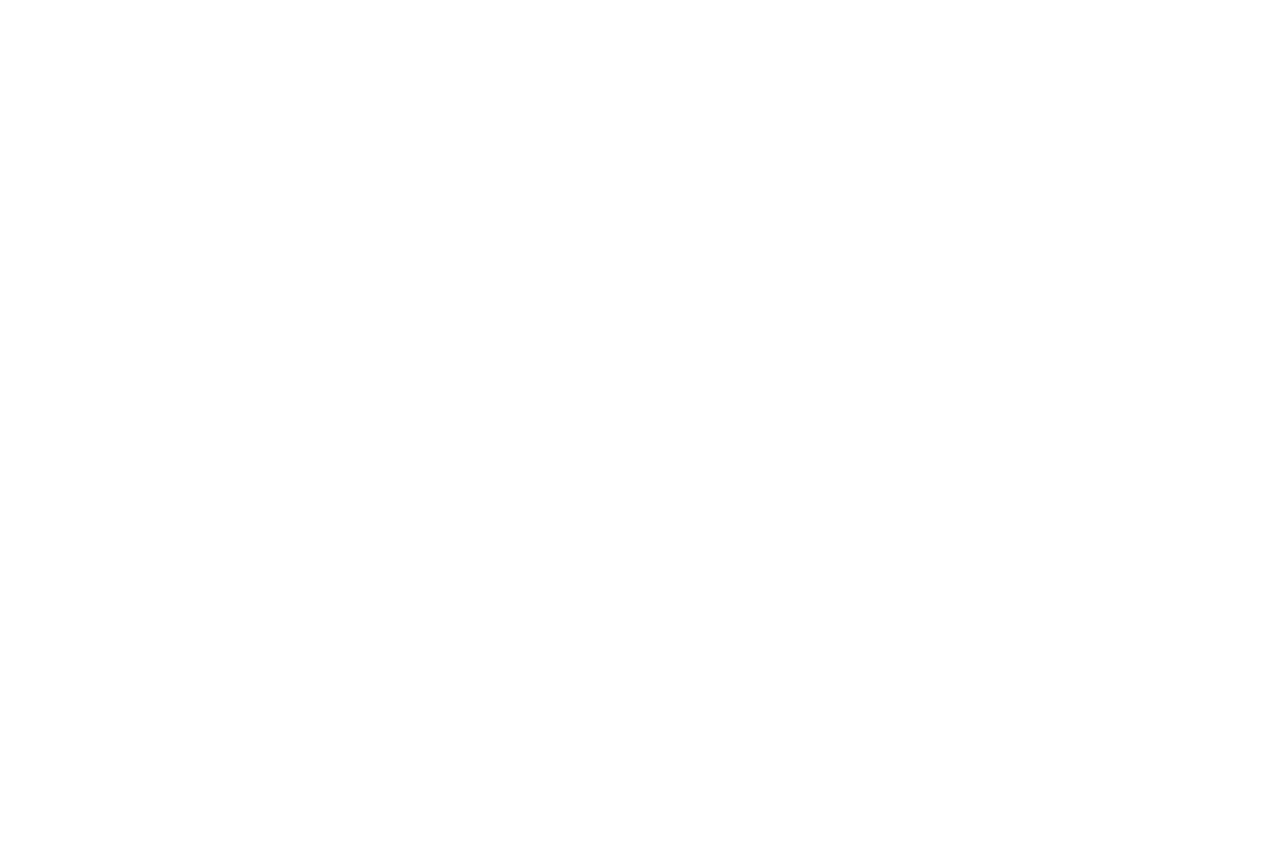
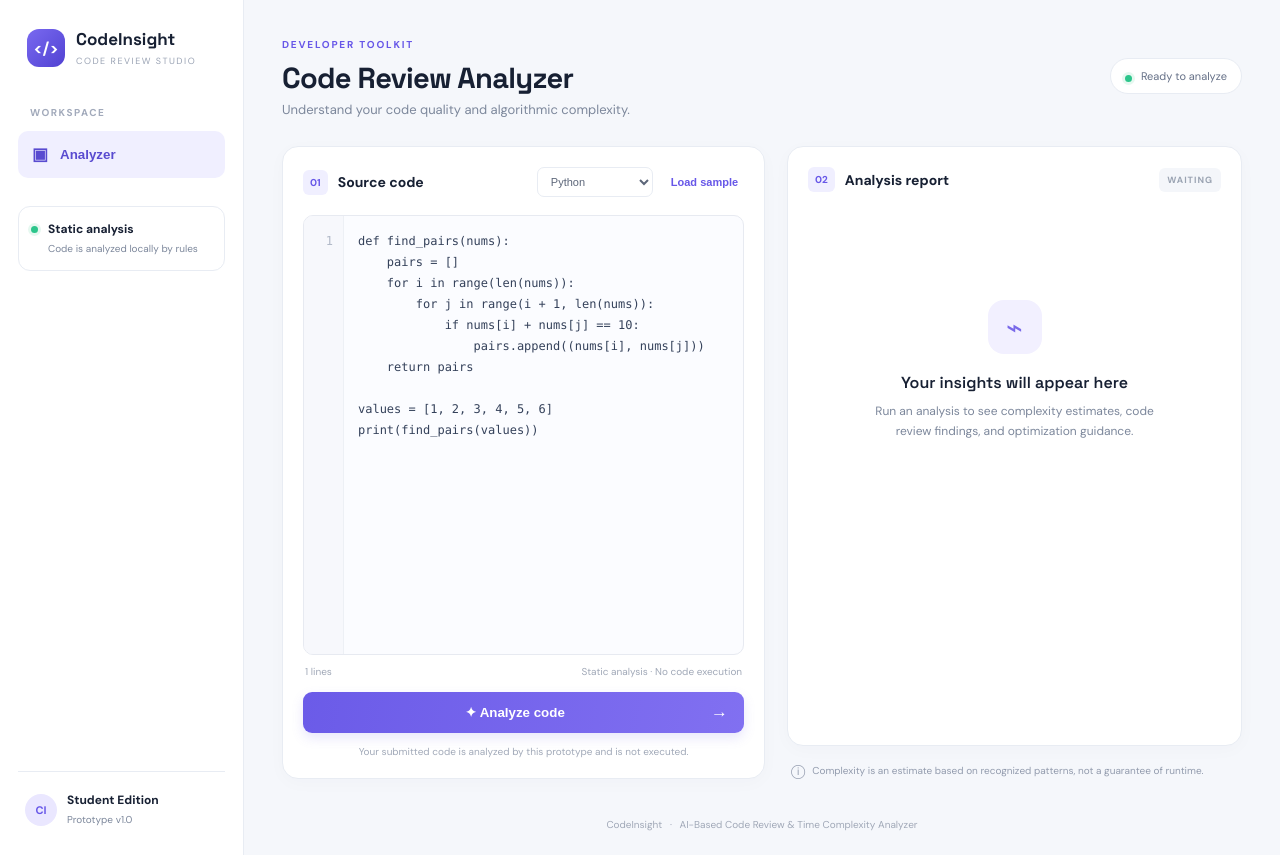
Before and after one commit to 2k25cse2511405-sudo/CodeInsight, a Flask app: page / in a window 1280 px wide. Before the commit the page is empty. Before the commit the page ends 800 px from the top, so only its background shows below. Run offline with Flask 3, Linux system fonts and the light colour scheme.

Commit message:
Update index.html

```diff
--- a/templates/index.html
+++ b/templates/index.html
@@ -0,0 +1,49 @@
+<!doctype html>
+<html lang="en">
+<head>
+  <meta charset="utf-8">
+  <meta name="viewport" content="width=device-width, initial-scale=1">
+  <title>CodeInsight — AI Code Review</title>
+  <link rel="stylesheet" href="{{ url_for('static', filename='style.css') }}">
+</head>
+<body>
+  <div class="app-shell">
+    <aside class="sidebar">
+      <div class="brand"><div class="brand-mark">&lt;/&gt;</div><div><strong>CodeInsight</strong><small>CODE REVIEW STUDIO</small></div></div>
+      <div class="side-label">WORKSPACE</div>
+      <button class="nav-item active"><span>▣</span> Analyzer</button>
+      <div class="side-card"><span class="live-dot"></span><div><b>Static analysis</b><small>Code is analyzed locally by rules</small></div></div>
+      <div class="sidebar-bottom"><span class="avatar">CI</span><div><b>Student Edition</b><small>Prototype v1.0</small></div></div>
+    </aside>
+
+    <main class="main">
+      <header class="topbar"><div><span class="eyebrow">DEVELOPER TOOLKIT</span><h1>Code Review Analyzer</h1><p>Understand your code quality and algorithmic complexity.</p></div><div class="top-pill"><span class="live-dot"></span> Ready to analyze</div></header>
+      <section class="workspace">
+        <div class="editor-panel panel">
+          <div class="panel-head"><div><span class="step">01</span><b>Source code</b></div><div class="head-actions"><select id="language"><option value="python">Python</option><option value="other">Other language</option></select><button id="sampleBtn" class="text-btn">Load sample</button></div></div>
+          <div class="editor-wrap"><div class="line-numbers" id="lineNumbers">1</div><textarea id="code" spellcheck="false" aria-label="Source code" placeholder="Paste your code here..."></textarea></div>
+          <div class="editor-footer"><span id="lineCount">0 lines</span><span>Static analysis · No code execution</span></div>
+          <button id="analyzeBtn" class="primary-btn"><span>✦</span> Analyze code <span class="arrow">→</span></button>
+          <p class="privacy-note">Your submitted code is analyzed by this prototype and is not executed.</p>
+        </div>
+        <div class="results-panel">
+          <div class="panel report-panel">
+            <div class="panel-head"><div><span class="step">02</span><b>Analysis report</b></div><span id="reportStatus" class="status">WAITING</span></div>
+            <div id="emptyState" class="empty-state"><div class="empty-icon">⌁</div><h3>Your insights will appear here</h3><p>Run an analysis to see complexity estimates, code review findings, and optimization guidance.</p></div>
+            <div id="report" class="report hidden">
+              <div class="complexity-card"><div><span class="muted-label">ESTIMATED TIME COMPLEXITY</span><div id="complexity" class="big-o">O(n)</div><p id="complexitySummary"></p></div><div class="complexity-symbol">ƒ(x)</div></div>
+              <div class="metrics"><div><span class="metric-value" id="loopCount">0</span><span class="metric-label">Loops found</span></div><div><span class="metric-value" id="depthCount">0</span><span class="metric-label">Max loop depth</span></div><div><span class="metric-value" id="findingCount">0</span><span class="metric-label">Findings</span></div></div>
+              <div class="findings-head"><b>Code review findings</b><span id="findingLabel">0 items</span></div>
+              <div id="findings" class="findings"></div>
+              <div class="recommendation"><div class="rec-icon">✧</div><div><b>Optimization tip</b><p id="tip">Prefer efficient data structures and avoid repeated work inside loops.</p></div></div>
+            </div>
+          </div>
+          <div class="bottom-note"><span>ⓘ</span> Complexity is an estimate based on recognized patterns, not a guarantee of runtime.</div>
+        </div>
+      </section>
+      <footer>CodeInsight <span>·</span> AI-Based Code Review &amp; Time Complexity Analyzer</footer>
+    </main>
+  </div>
+  <script src="{{ url_for('static', filename='app.js') }}"></script>
+</body>
+</html>
```
